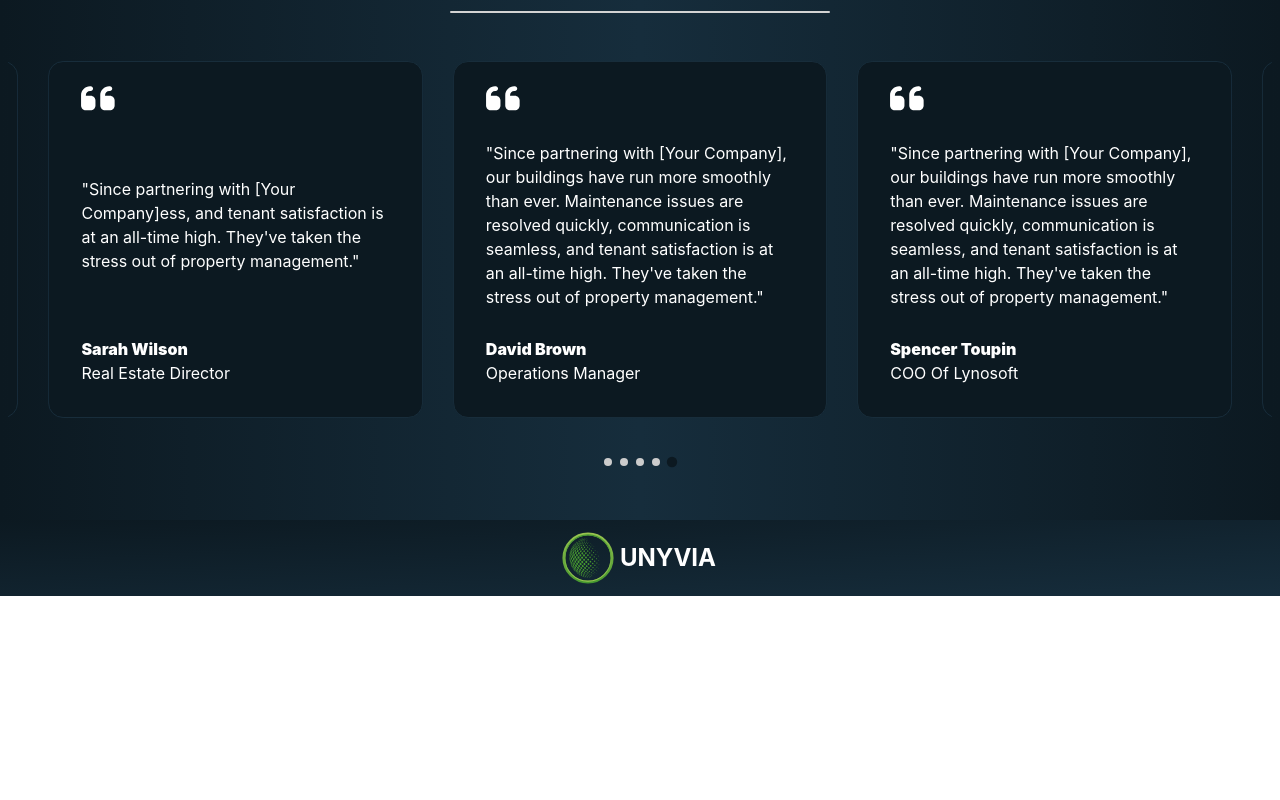
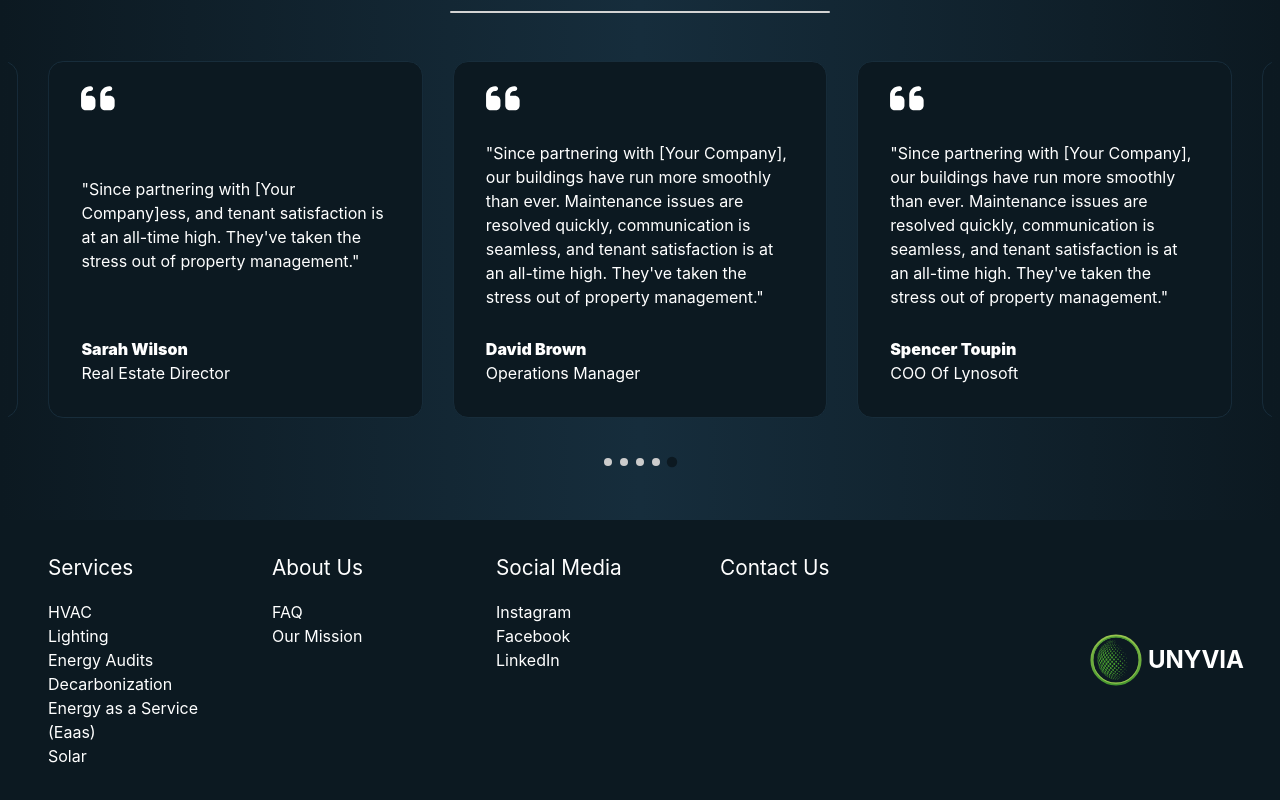
Before and after one commit to SpenyT/unyvia-website, a React (Vite) app: page / in a window 1280 px wide. Shown: the part 2346-3146 px from the top of the page. Before the commit the page ends 2942 px from the top, so only its background shows below. Built offline with nearby package versions, Linux system fonts and the light colour scheme.

Commit message:
Add Basic Footer

```diff
--- a/src/components/Footer.tsx
+++ b/src/components/Footer.tsx
@@ -7,16 +7,54 @@ import '../styles/componentStyles/footer.css';
 export default function Footer() {
 
     return (
-        <footer className="footer">
-            <nav>
+        <footer>
+            <nav className="footer">
                 <div className="footer-content">
+                    <div className="footer-item">
+                            <div className="footer-item-list-container">
+                                <div className="footer-item-title">Services</div>
+                                    <ul className="footer-item-list">
+                                        <li>HVAC</li>
+                                        <li>Lighting</li>
+                                        <li>Energy Audits</li>
+                                        <li>Decarbonization</li>
+                                        <li>Energy as a Service (Eaas)</li>
+                                        <li>Solar</li>
+                                    </ul>
+                            </div>
+                    </div>
+                     <div className="footer-item">
+                            <div className="footer-item-list-container">
+                                <div className="footer-item-title">About Us</div>
+                                <ul className="footer-item-list">
+                                    <li>FAQ</li>
+                                    <li>Our Mission</li>
+                                </ul>
+                            </div>
+                    </div>
+                     <div className="footer-item">
+                            <div className="footer-item-list-container">
+                                <div className="footer-item-title">Social Media</div>
+                                <ul className="footer-item-list">
+                                    <li>Instagram</li>
+                                    <li>Facebook</li>
+                                     <li>LinkedIn</li>
+
+
+
+                                </ul>
+                            </div>
+                    </div>
+                     <div className="footer-item">
+                            <div className="footer-item-list-container">
+                                <div className="footer-item-title">Contact Us</div>
+
+                            </div>
+                    </div>
 
                 </div>
                 <div className="footer-footer">
                     <LogoName />
-                    <div className="socials-container">
-
-                    </div>
                 </div>
             </nav>
         </footer>
--- a/src/styles/componentStyles/footer.css
+++ b/src/styles/componentStyles/footer.css
@@ -1,16 +1,30 @@
 .footer {
     width: 100%;
-    background: var(--footer-background);
+    background: var(--unyvia_navy);
     display: flex;
-    flex-direction: column;
+    flex-direction: row;
     justify-content: center;
+
     align-items: center;
-}
-
-.footer-content {
+    gap: 10rem;
+    overflow: hidden;
 
 }
 
+ .footer-content {
+
+    display: flex;
+    align-self:flex-start;
+    flex-direction: row;
+    justify-content: center;
+    flex-wrap: wrap;
+
+
+    width: auto;
+    padding: 2rem 0 1rem 0;
+
+
+}
 
 
 .footer-footer {
@@ -21,3 +35,21 @@
 .socials-container {
 
 }
+
+li{
+    list-style: none;
+
+}
+
+.footer-item{
+    margin: 0 2rem 0 2rem;
+    width:10rem;
+}
+.footer-item-title{
+    font-size: 1.3rem;
+
+}
+
+.footer-item-list{
+    padding: 0;
+}
```
